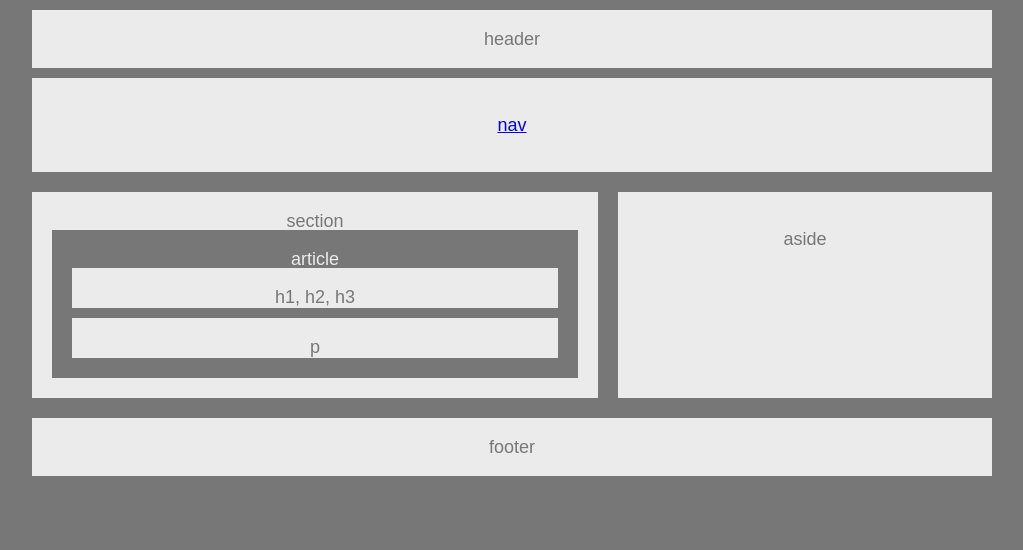
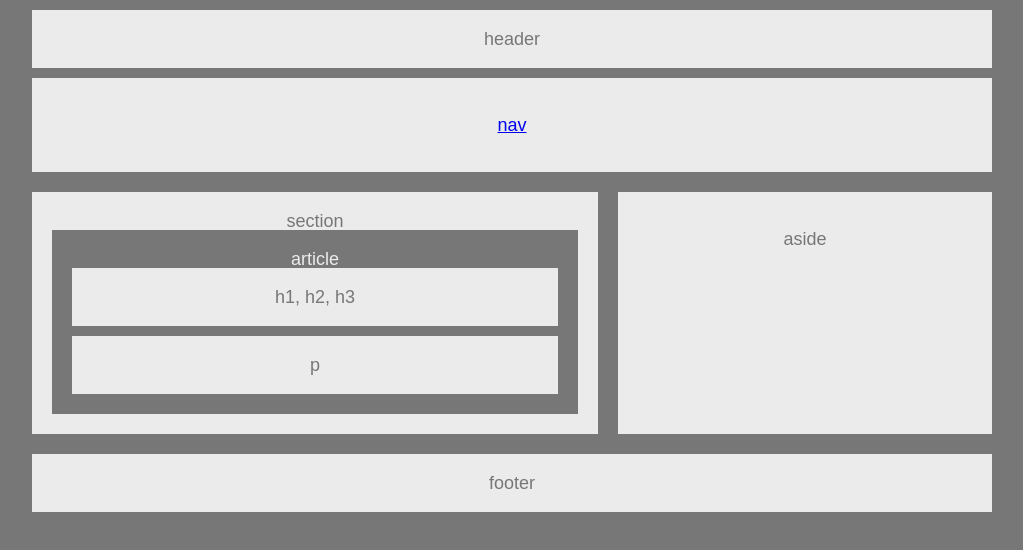
Before and after one commit to jkskb/HW-Wireframe, a plain HTML site: page index.html in a window 1280 px wide. Shown: the whole page, without its empty margins (128-1151 px from the left). Drawn offline with Linux system fonts and the light colour scheme.

Commit message:
finalfinal

```diff
--- a/style.css
+++ b/style.css
@@ -69,17 +69,14 @@ h4 {
   border-width: 0px 0px 10px 0px;
   border-style: solid;
   border-color: #777;
-  height: 0px;
 }
 
 #para {
   padding: 20px;
   color: #777;
   background: #ebebeb;
-  border-width: 0px 0px 0px 0px;
   border-style: solid;
   border-color: #777;
-  height: 0px;
 }
 
 footer {
```
